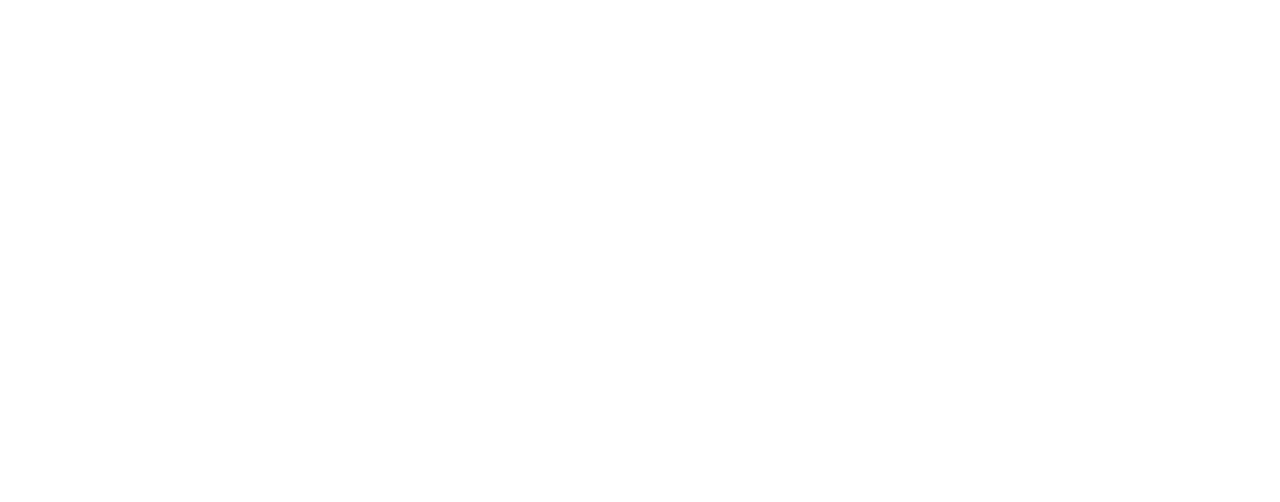
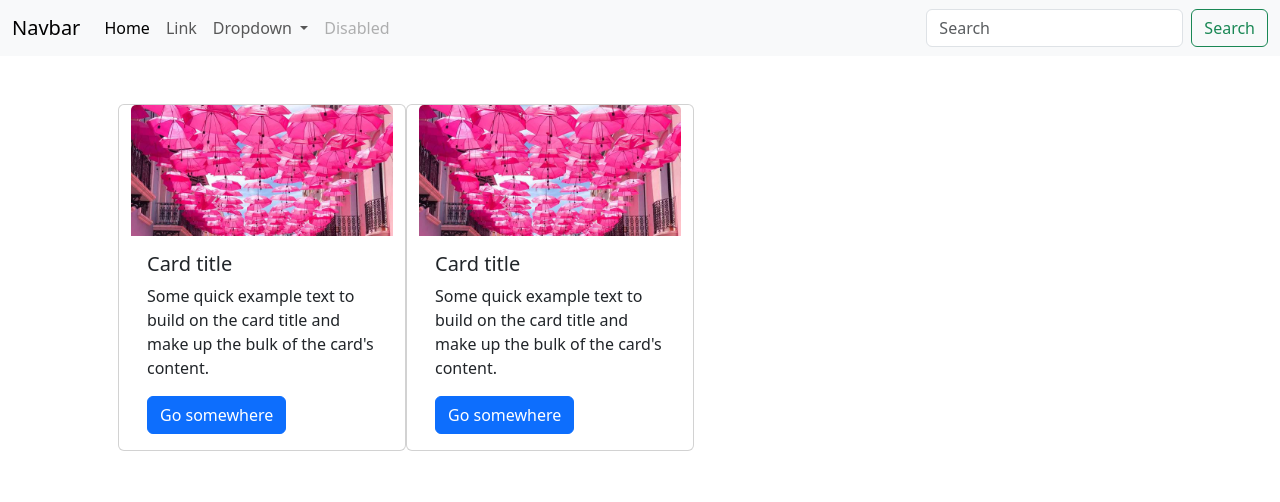
Before and after one commit to n00230352/web_design_framework, a plain HTML site: page week-3/index.html in a window 1280 px wide. Drawn offline with nearby package versions, Linux system fonts and the light colour scheme.

Commit message:
tester website

```diff
--- a/week-3/index.html
+++ b/week-3/index.html
@@ -7,6 +7,64 @@
         <link href="https://cdn.jsdelivr.net/npm/bootstrap@5.3.3/dist/css/bootstrap.min.css" rel="stylesheet" integrity="sha384-QWTKZyjpPEjISv5WaRU9OFeRpok6YctnYmDr5pNlyT2bRjXh0JMhjY6hW+ALEwIH" crossorigin="anonymous">
     </head>
     <body>
+        <nav class="navbar navbar-expand-lg bg-body-tertiary">
+            <div class="container-fluid">
+              <a class="navbar-brand" href="#">Navbar</a>
+              <button class="navbar-toggler" type="button" data-bs-toggle="collapse" data-bs-target="#navbarSupportedContent" aria-controls="navbarSupportedContent" aria-expanded="false" aria-label="Toggle navigation">
+                <span class="navbar-toggler-icon"></span>
+              </button>
+              <div class="collapse navbar-collapse" id="navbarSupportedContent">
+                <ul class="navbar-nav me-auto mb-2 mb-lg-0">
+                  <li class="nav-item">
+                    <a class="nav-link active" aria-current="page" href="#">Home</a>
+                  </li>
+                  <li class="nav-item">
+                    <a class="nav-link" href="#">Link</a>
+                  </li>
+                  <li class="nav-item dropdown">
+                    <a class="nav-link dropdown-toggle" href="#" role="button" data-bs-toggle="dropdown" aria-expanded="false">
+                      Dropdown
+                    </a>
+                    <ul class="dropdown-menu">
+                      <li><a class="dropdown-item" href="#">Action</a></li>
+                      <li><a class="dropdown-item" href="#">Another action</a></li>
+                      <li><hr class="dropdown-divider"></li>
+                      <li><a class="dropdown-item" href="#">Something else here</a></li>
+                    </ul>
+                  </li>
+                  <li class="nav-item">
+                    <a class="nav-link disabled" aria-disabled="true">Disabled</a>
+                  </li>
+                </ul>
+                <form class="d-flex" role="search">
+                  <input class="form-control me-2" type="search" placeholder="Search" aria-label="Search">
+                  <button class="btn btn-outline-success" type="submit">Search</button>
+                </form>
+              </div>
+            </div>
+          </nav>
+        <!-- card -->
+        <div class="container">
+            <div class="row p-5">
+                <div class="card" style="width: 18rem;">
+                    <img src="/images/pink.jpg" class="card-img-top" alt="...">
+                    <div class="card-body">
+                      <h5 class="card-title">Card title</h5>
+                      <p class="card-text">Some quick example text to build on the card title and make up the bulk of the card's content.</p>
+                      <a href="#" class="btn btn-primary">Go somewhere</a>
+                    </div>
+                  </div>
 
+                  <div class="card" style="width: 18rem;">
+                    <img src="/images/pink.jpg" class="card-img-top" alt="...">
+                    <div class="card-body">
+                      <h5 class="card-title">Card title</h5>
+                      <p class="card-text">Some quick example text to build on the card title and make up the bulk of the card's content.</p>
+                      <a href="#" class="btn btn-primary">Go somewhere</a>
+                    </div>
+                  </div>
+            </div>
+        </div>
+        <!--end of card   -->
     </body>
 </html>
```
